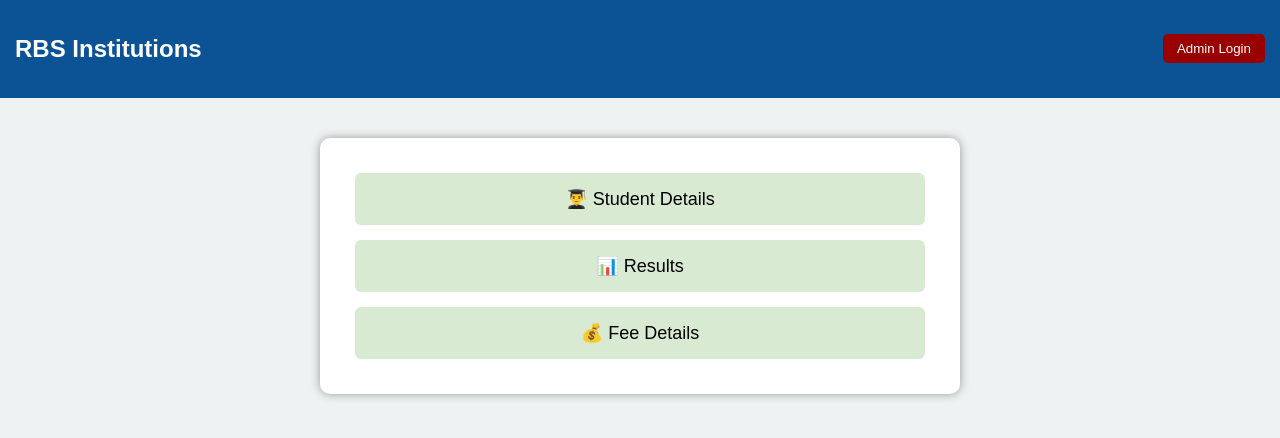
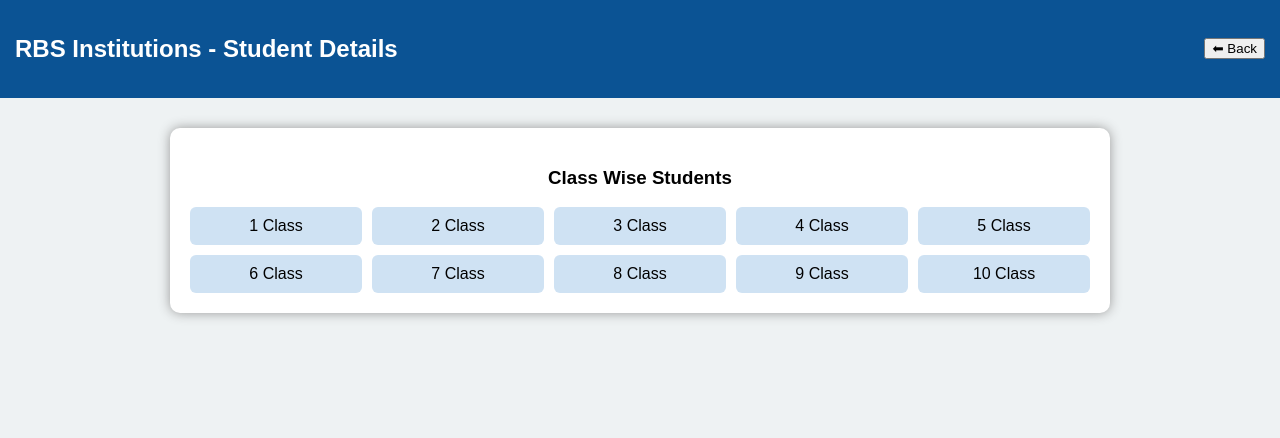
Before and after one commit to konchadaseshukumar00-dotcom/RBS-hope-test-results, a plain HTML site: page about.html in a window 1280 px wide. Drawn offline with Linux system fonts and the light colour scheme.

Commit message:
Update about.html

```diff
--- a/about.html
+++ b/about.html
@@ -1,62 +1,89 @@
 <!DOCTYPE html>
 <html>
 <head>
-<title>RBS School Portal</title>
+<title>Student Details</title>
 <style>
 body{font-family:Arial;background:#eef2f3;margin:0;}
 .header{
-  background:#0b5394;color:white;padding:15px;
-  display:flex;justify-content:space-between;align-items:center;
+ background:#0b5394;color:white;padding:15px;
+ display:flex;justify-content:space-between;align-items:center;
 }
-.admin-btn{
-  background:#990000;color:white;border:none;
-  padding:7px 14px;border-radius:5px;cursor:pointer;
+.box{
+ background:white;width:900px;margin:30px auto;
+ padding:20px;border-radius:10px;box-shadow:0 0 12px #999;
+ text-align:center;
 }
-.menu{
-  width:600px;margin:40px auto;background:white;
-  padding:20px;border-radius:10px;box-shadow:0 0 10px #999;
-  text-align:center;
-}
-.item{
-  background:#d9ead3;padding:15px;margin:15px;
-  border-radius:6px;font-size:18px;cursor:pointer;
-}
+.grid{display:grid;grid-template-columns:repeat(5,1fr);gap:10px;}
+.bar{background:#cfe2f3;padding:10px;border-radius:6px;cursor:pointer;}
+.student{background:#f1f1f1;margin:5px auto;padding:6px;width:80%;border-radius:4px;}
+input{padding:5px;margin:3px;}
+.adminOnly{display:none;}
 </style>
 </head>
 <body>
 
 <div class="header">
-  <h2>RBS Institutions</h2>
-  <button class="admin-btn" id="adminBtn" onclick="adminLogin()">Admin Login</button>
+ <h2>RBS Institutions - Student Details</h2>
+ <button onclick="history.back()">⬅ Back</button>
 </div>
 
-<div class="menu">
-  <div class="item" onclick="location.href='students.html'">👨‍🎓 Student Details</div>
-  <div class="item" onclick="location.href='results.html'">📊 Results</div>
-  <div class="item" onclick="location.href='fees.html'">💰 Fee Details</div>
+<div class="box">
+<h3>Class Wise Students</h3>
+
+<div id="allBar" class="bar adminOnly" onclick="showAll()">📋 All Students</div>
+
+<div class="grid" id="classBars"></div>
+<div id="list"></div>
 </div>
 
 <script>
 let isAdmin = localStorage.getItem("isAdmin")==="true";
-const btn=document.getElementById("adminBtn");
+if(isAdmin) document.querySelectorAll(".adminOnly").forEach(e=>e.style.display="block");
 
-if(isAdmin){
- btn.innerText="Logout";
- btn.onclick=()=>{
-   localStorage.removeItem("isAdmin");
-   alert("Logged Out");
-   location.reload();
- };
+let data = JSON.parse(localStorage.getItem("studentsData")) ||
+{1:[],2:[],3:[],4:[],5:[],6:[],7:[],8:[],9:[],10:[]};
+
+function save(){localStorage.setItem("studentsData",JSON.stringify(data));}
+
+for(let i=1;i<=10;i++){
+ classBars.innerHTML+=`<div class="bar" onclick="showClass(${i})">${i} Class</div>`;
 }
 
-function adminLogin(){
- let u=prompt("Admin Username:");
- let p=prompt("Admin Password:");
- if(u==="admin" && p==="rbs123"){
-   localStorage.setItem("isAdmin","true");
-   alert("Admin Logged In");
-   location.reload();
- }else alert("Invalid Login");
+function showClass(cls){
+ let html=`<h3>${cls} Class</h3>`;
+ data[cls].forEach((s,i)=>{
+   html+=`<div class="student">${s.name} (${s.roll})
+   ${isAdmin?`<button onclick="del(${cls},${i})">❌</button>`:""}
+   </div>`;
+ });
+ if(isAdmin){
+   html+=`<input id="n" placeholder="Name">
+   <input id="r" placeholder="Roll No">
+   <button onclick="add(${cls})">Add</button>`;
+ }
+ list.innerHTML=html;
+}
+
+function add(cls){
+ if(n.value && r.value){
+   data[cls].push({name:n.value,roll:r.value});
+   save(); showClass(cls);
+ }
+}
+function del(cls,i){
+ data[cls].splice(i,1);
+ save(); showClass(cls);
+}
+
+function showAll(){
+ let html="<h3>All Students</h3>";
+ for(let c in data){
+   html+=`<h4>${c} Class</h4>`;
+   data[c].forEach(s=>{
+     html+=`<div class="student">${s.name} (${s.roll})</div>`;
+   });
+ }
+ list.innerHTML=html;
 }
 </script>
 
```
